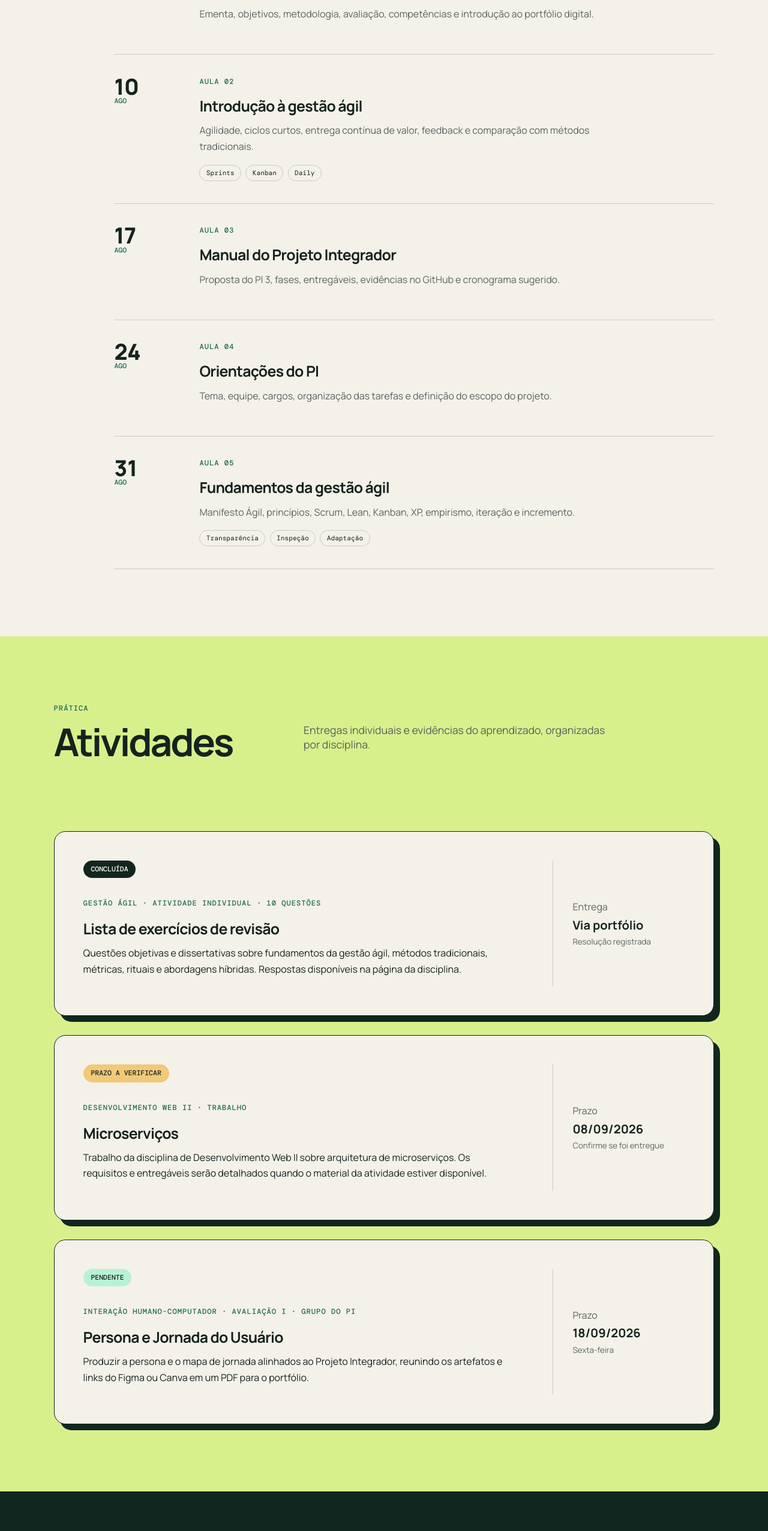
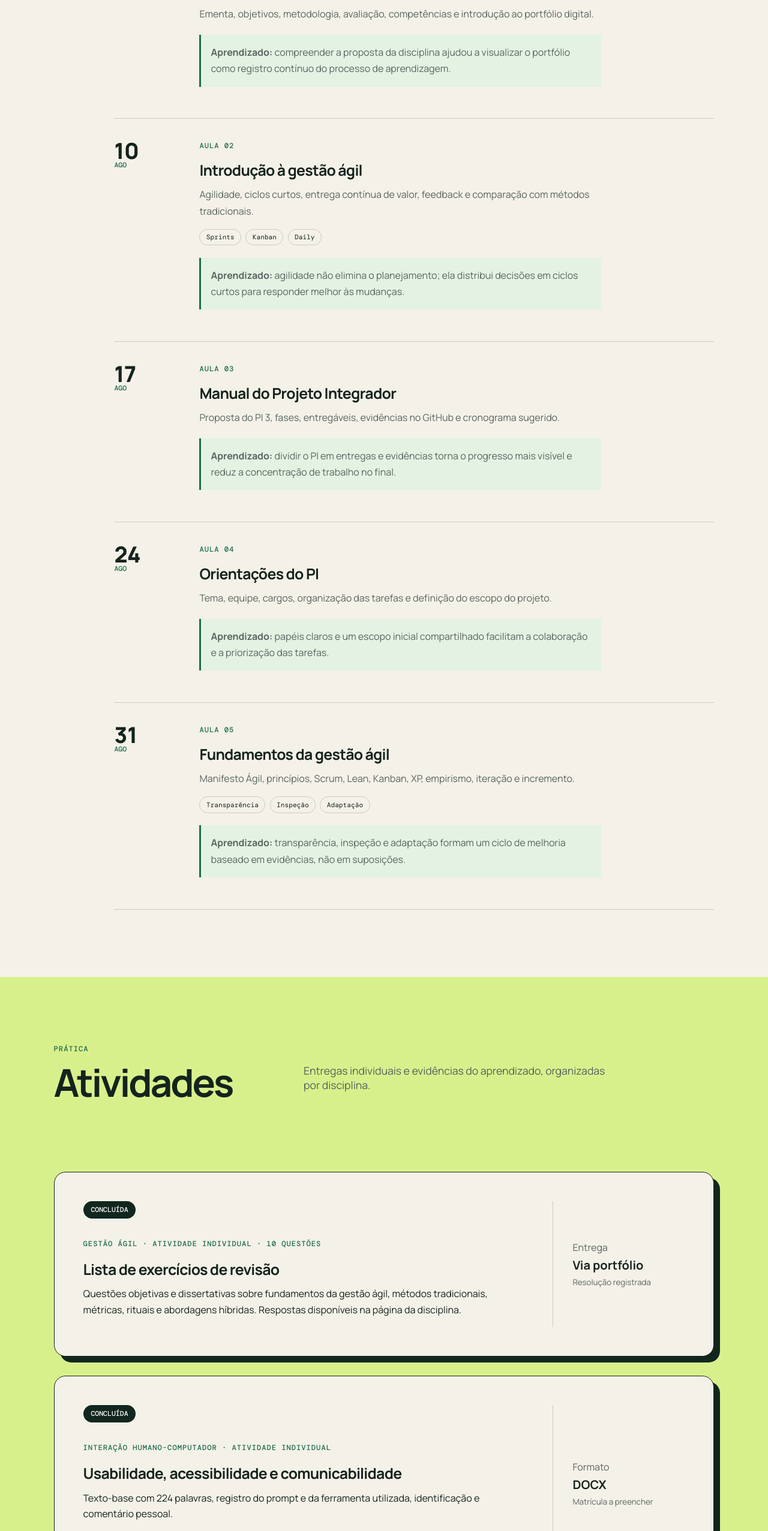
Before and after one commit to DanielDoneda/dsmfatec, a plain HTML site: page index.html in a window 1280 px wide. Shown: the part 2487-5040 px from the top of the page at 60% size. Drawn offline with nearby package versions, Linux system fonts and the light colour scheme.

Commit message:
Adiciona atividade de IHC e aprendizados das aulas

```diff
--- a/index.html
+++ b/index.html
@@ -103,23 +103,23 @@
         <div class="timeline">
           <article class="lesson reveal">
             <div class="lesson-date"><span>03</span> AGO</div>
-            <div><p class="lesson-number">Aula 01</p><h3>Apresentação da disciplina</h3><p>Ementa, objetivos, metodologia, avaliação, competências e introdução ao portfólio digital.</p></div>
+            <div><p class="lesson-number">Aula 01</p><h3>Apresentação da disciplina</h3><p>Ementa, objetivos, metodologia, avaliação, competências e introdução ao portfólio digital.</p><p class="lesson-reflection"><strong>Aprendizado:</strong> compreender a proposta da disciplina ajudou a visualizar o portfólio como registro contínuo do processo de aprendizagem.</p></div>
           </article>
           <article class="lesson reveal">
             <div class="lesson-date"><span>10</span> AGO</div>
-            <div><p class="lesson-number">Aula 02</p><h3>Introdução à gestão ágil</h3><p>Agilidade, ciclos curtos, entrega contínua de valor, feedback e comparação com métodos tradicionais.</p><div class="tags"><span>Sprints</span><span>Kanban</span><span>Daily</span></div></div>
+            <div><p class="lesson-number">Aula 02</p><h3>Introdução à gestão ágil</h3><p>Agilidade, ciclos curtos, entrega contínua de valor, feedback e comparação com métodos tradicionais.</p><div class="tags"><span>Sprints</span><span>Kanban</span><span>Daily</span></div><p class="lesson-reflection"><strong>Aprendizado:</strong> agilidade não elimina o planejamento; ela distribui decisões em ciclos curtos para responder melhor às mudanças.</p></div>
           </article>
           <article class="lesson reveal">
             <div class="lesson-date"><span>17</span> AGO</div>
-            <div><p class="lesson-number">Aula 03</p><h3>Manual do Projeto Integrador</h3><p>Proposta do PI 3, fases, entregáveis, evidências no GitHub e cronograma sugerido.</p></div>
+            <div><p class="lesson-number">Aula 03</p><h3>Manual do Projeto Integrador</h3><p>Proposta do PI 3, fases, entregáveis, evidências no GitHub e cronograma sugerido.</p><p class="lesson-reflection"><strong>Aprendizado:</strong> dividir o PI em entregas e evidências torna o progresso mais visível e reduz a concentração de trabalho no final.</p></div>
           </article>
           <article class="lesson reveal">
             <div class="lesson-date"><span>24</span> AGO</div>
-            <div><p class="lesson-number">Aula 04</p><h3>Orientações do PI</h3><p>Tema, equipe, cargos, organização das tarefas e definição do escopo do projeto.</p></div>
+            <div><p class="lesson-number">Aula 04</p><h3>Orientações do PI</h3><p>Tema, equipe, cargos, organização das tarefas e definição do escopo do projeto.</p><p class="lesson-reflection"><strong>Aprendizado:</strong> papéis claros e um escopo inicial compartilhado facilitam a colaboração e a priorização das tarefas.</p></div>
           </article>
           <article class="lesson reveal">
             <div class="lesson-date"><span>31</span> AGO</div>
-            <div><p class="lesson-number">Aula 05</p><h3>Fundamentos da gestão ágil</h3><p>Manifesto Ágil, princípios, Scrum, Lean, Kanban, XP, empirismo, iteração e incremento.</p><div class="tags"><span>Transparência</span><span>Inspeção</span><span>Adaptação</span></div></div>
+            <div><p class="lesson-number">Aula 05</p><h3>Fundamentos da gestão ágil</h3><p>Manifesto Ágil, princípios, Scrum, Lean, Kanban, XP, empirismo, iteração e incremento.</p><div class="tags"><span>Transparência</span><span>Inspeção</span><span>Adaptação</span></div><p class="lesson-reflection"><strong>Aprendizado:</strong> transparência, inspeção e adaptação formam um ciclo de melhoria baseado em evidências, não em suposições.</p></div>
           </article>
         </div>
       </section>
@@ -141,6 +141,20 @@
             <span>Entrega</span>
             <strong>Via portfólio</strong>
             <small>Resolução registrada</small>
+          </div>
+        </article>
+        <article class="activity-card reveal">
+          <div>
+            <span class="activity-status completed">Concluída</span>
+            <p class="lesson-number">Interação Humano-Computador · Atividade individual</p>
+            <h3>Usabilidade, acessibilidade e comunicabilidade</h3>
+            <p>Texto-base com 224 palavras, registro do prompt e da ferramenta utilizada, identificação e comentário pessoal.</p>
+            <a class="download-link" href="assets/atividades/ihc/atividade-usabilidade-acessibilidade-comunicabilidade.docx" download>Baixar atividade em DOCX ↓</a>
+          </div>
+          <div class="activity-meta">
+            <span>Formato</span>
+            <strong>DOCX</strong>
+            <small>Matrícula a preencher</small>
           </div>
         </article>
         <article class="activity-card reveal">
--- a/styles.css
+++ b/styles.css
@@ -137,6 +137,8 @@ footer p { margin: 0; }
 .task-card p, .task-card li { color: #53615b; line-height: 1.65; }
 .deadline-card { background: var(--lime); }
 .deadline { display: inline-block; margin-top: 1rem; padding: .5rem .8rem; border-radius: 99px; background: var(--forest); color: var(--white); font: 500 .74rem "DM Mono",monospace; }
+.download-link { display: inline-block; margin-top: .8rem; padding: .7rem 1rem; border-radius: 99px; background: var(--forest); color: var(--white); text-decoration: none; font: 500 .74rem "DM Mono",monospace; }
+.download-link:hover, .download-link:focus-visible { background: var(--green); }
 .answers-list { display: grid; grid-template-columns: repeat(3,1fr); gap: .7rem; margin: 0; padding: 0; list-style: none; }
 .answers-list li { display: flex; align-items: center; justify-content: space-between; padding: 1rem; border: 1px solid var(--line); border-radius: .8rem; background: var(--white); }
 .answers-list span { color: var(--green); font: 500 .72rem "DM Mono",monospace; }
```
Also changed, not shown: gestao-agil.html (+11 -0 lines), ihc.html (+5 -5 lines), 1 other file.
